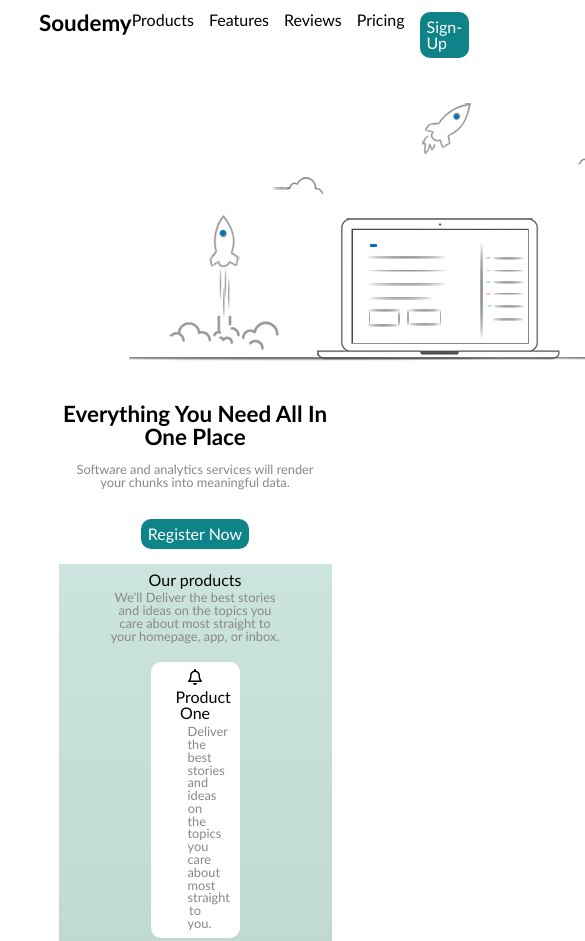
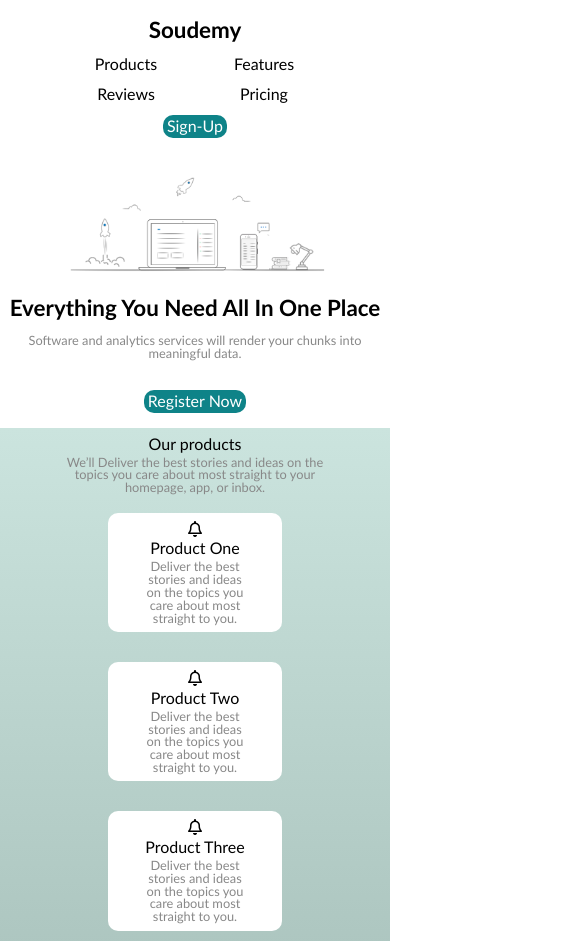
Before and after one commit to GustavoAlvHnr/Atv-soundemi, a plain HTML site: page index.html in a window 390 px wide. Shown: the top 941 px of the page, 585 px wide, since content can reach past the window. Drawn offline with Linux system fonts and the light colour scheme.

Commit message:
Responsivo pá

```diff
--- a/CSS/style.css
+++ b/CSS/style.css
@@ -65,7 +65,7 @@ a.botao{
     background-color: #0e8388;
     border-radius: 10px;
     color: white;
-    padding: 7px 7px 7px 7px;
+    padding: .9vw;
     display: inline-block;
 }
 
@@ -102,7 +102,6 @@ header nav ul li{
 ////////////////////////////////////////////////////*/
 
 main{
-    margin: 0 15vw 0 15vw;
     text-align: center;
 }
 
@@ -113,6 +112,10 @@ main section.banner p{
 main section.banner h2{
     font-weight: bold;
     font-size: 1.4rem;
+}
+main section.banner img{
+    width: 80%;
+    max-width: 800px;
 }
 
 /*////////////////////////////////////////////////////
@@ -196,3 +199,39 @@ footer p span{
 footer ul li a{
     color: #888888;
 }
+
+/* ///////////////////////////////////////
+                Respo
+///////////////////////////////////////*/
+@media (max-width: 600px) {
+    header{
+        display: block;
+        text-align: center;
+    }
+    header h1{
+        margin: 2vw;
+    }
+    header nav ul li{
+        width: 40%;
+        padding: 1.7vw;
+    }
+    header nav ul{
+        flex-wrap: wrap;
+        justify-content: center;
+    }
+    main section.podrutos ul li{
+        width: 40%;
+    }
+    main section.build div.div{
+        flex-wrap: wrap;
+    }
+    main section.build img{
+        width:80%;
+    }
+    footer{
+        flex-wrap: wrap;
+    }
+    footer ul li{
+        padding: 3vw;
+    }
+  }
```
